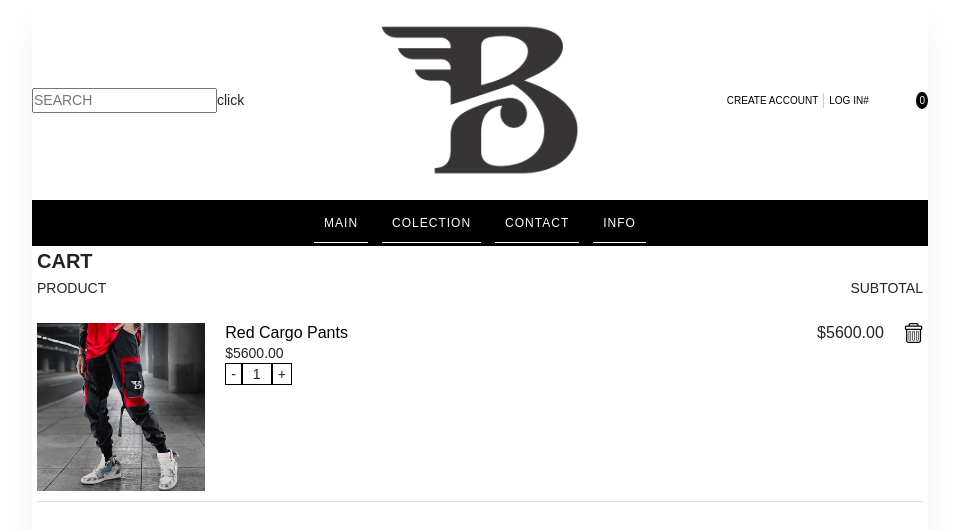
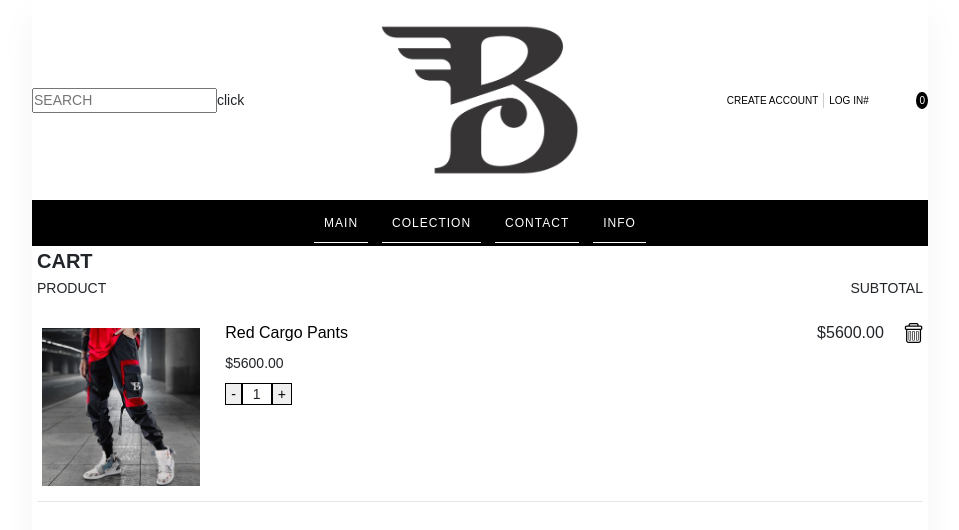
Before and after one commit to EdRafCas/Store_cart_react, a React (Create React App) app: page /Cart in a window 1280 px wide. Shown: the top 530 px of the page, without its empty margins (160-1119 px from the left). Built offline with nearby package versions, Linux system fonts and the light colour scheme; what webfontloader would draw is missing.

Commit message:
creating states

```diff
--- a/src/Components/Cart.js
+++ b/src/Components/Cart.js
@@ -1,4 +1,5 @@
 import styled from "styled-components";
+import React,{useState} from 'react';
 import GalleryProducts from "../Elements/ProductList";
 import {ReactComponent as LogoTrash} from "../img/trash-icon.svg"
 
@@ -58,13 +59,13 @@ const RightColumn=styled.div`
 
 `
 const ImageContainer=styled.div`
-
+      padding: 5px;
       `
 
 const DescriptionContainer = styled.div`
       display:flex;
       flex-direction:column;
-
+      gap:10px;
 
 `
 
@@ -87,7 +88,7 @@ const ProductCuantity=styled.div`
 
 
 `
-const ReduceButton =styled.div`
+const ReduceButton =styled.button`
       padding:0px 5px;
       border:solid 1px black;
 `
@@ -96,7 +97,7 @@ const AmountToBuy=styled.div`
       border:solid 1px black;
 `
 
-const IncreaseButton=styled.div`
+const IncreaseButton=styled.button`
       padding:0px 5px;
       border:solid 1px black;
 `
@@ -119,12 +120,19 @@ const ContainerIcon=styled.div`
 const RemovefromCart=styled(LogoTrash)`
       height:50%;
       width:auto;
-      min-height:20px
+      min-height:20px;
 
 `
 
 
+
 const Cart = () => {
+
+const [cart, changeCart] = useState([]);
+const [amountProduct, changeAmountProduct] = useState(1);
+
+var subtotalPrices = Number(amountProduct*GalleryProducts[0].price).toFixed(2);
+
       return (
             <CartShopContainer>
                   <Title>Cart</Title>
@@ -142,14 +150,14 @@ const Cart = () => {
                                           <ProductName> <a href="/#">{GalleryProducts[0].name}</a></ProductName>
                                           <ProductPrice>${GalleryProducts[0].price}</ProductPrice>
                                           <ProductCuantity>
-                                                <ReduceButton>-</ReduceButton>
-                                                <AmountToBuy>1</AmountToBuy>
-                                                <IncreaseButton>+</IncreaseButton>
+                                                <ReduceButton onClick={()=> changeAmountProduct(amountProduct-1)}>-</ReduceButton>
+                                                <AmountToBuy>{amountProduct}</AmountToBuy>
+                                                <IncreaseButton onClick={()=> changeAmountProduct(amountProduct+1)}>+</IncreaseButton>
                                           </ProductCuantity>
                                     </DescriptionContainer>
                               </LeftColumn>
                               <RightColumn>
-                                    <SubtotalPrice>${GalleryProducts[0].price}</SubtotalPrice>
+                                    <SubtotalPrice>${subtotalPrices}</SubtotalPrice>
                                     <ContainerIcon><RemovefromCart viewBox="0 0 875 1000"/></ContainerIcon>
 
                               </RightColumn>
```
